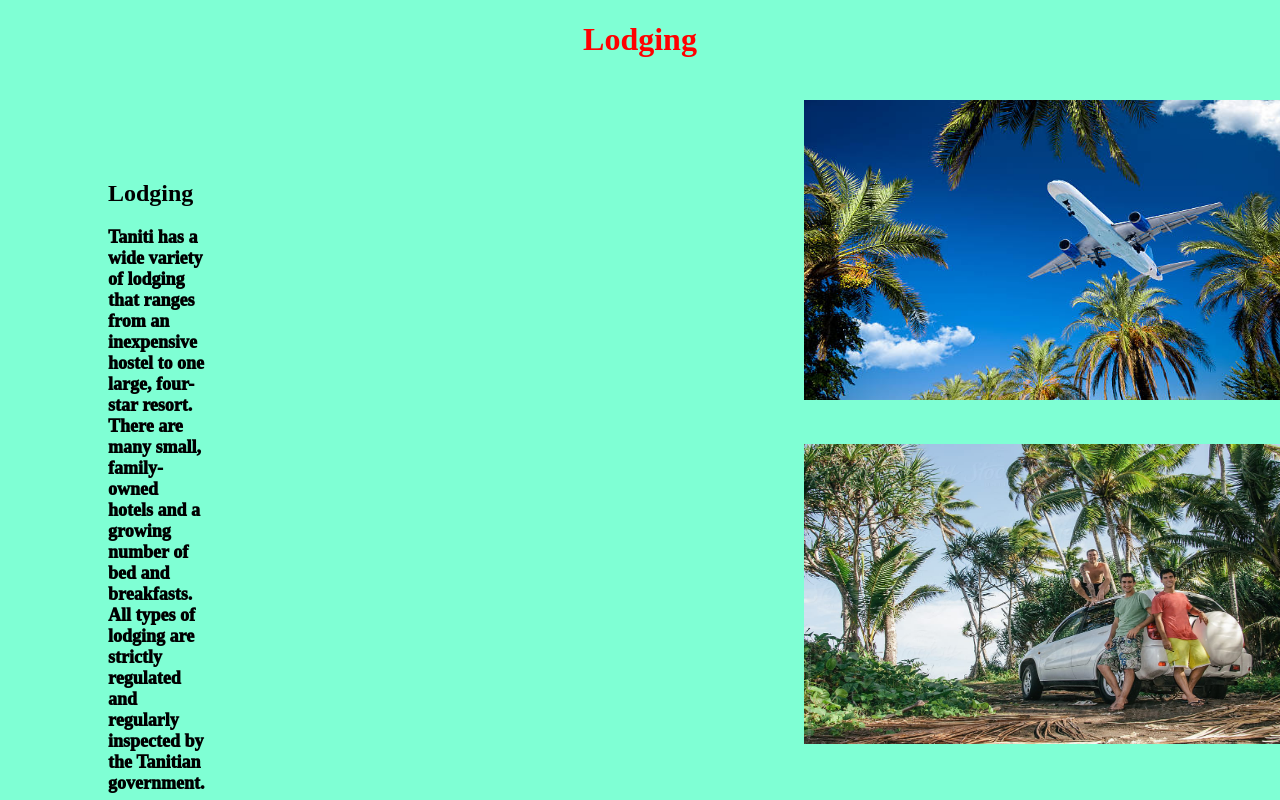
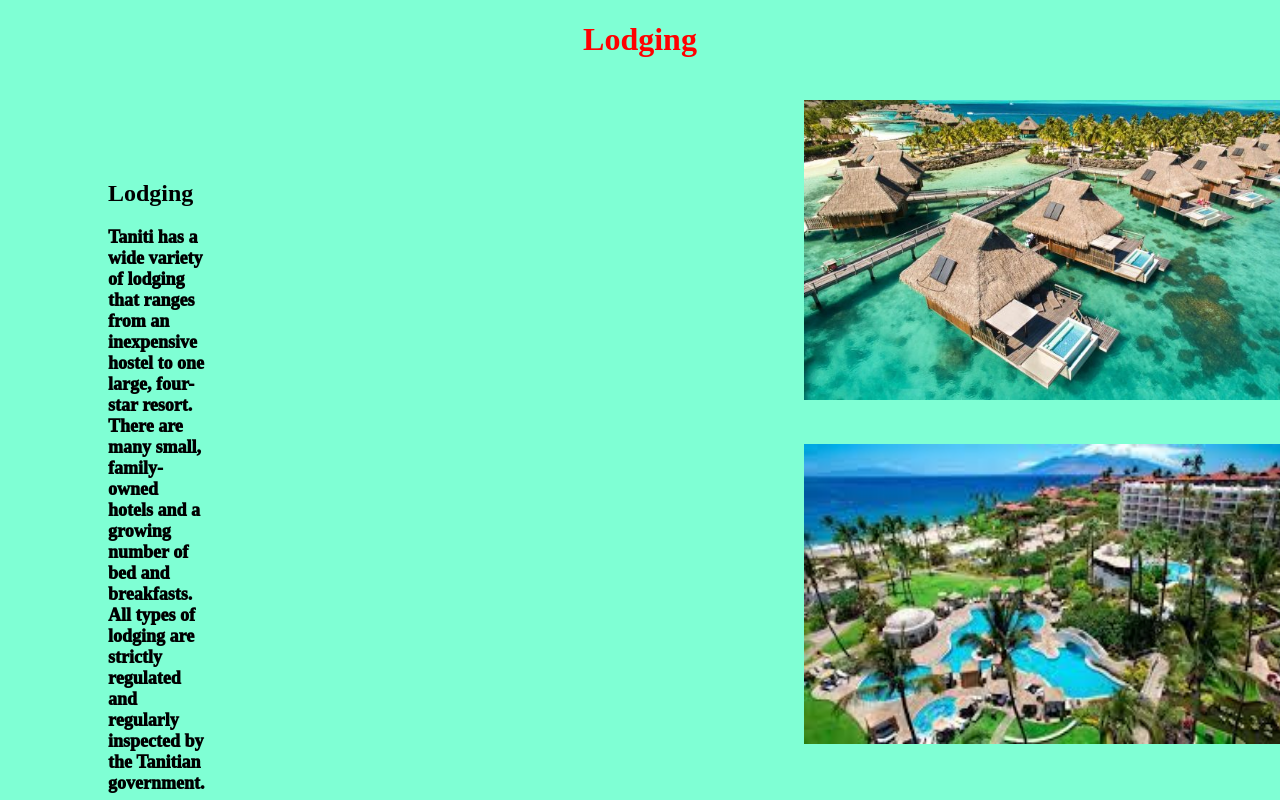
Before and after one commit to Frank-Develops/d479, a plain HTML site: page lodging.html in a window 1280 px wide. Shown: the top 800 px of the page. Drawn offline with Linux system fonts and the light colour scheme.

Commit message:
all content added

```diff
--- a/lodging.html
+++ b/lodging.html
@@ -19,8 +19,8 @@
             </div>
         </div>
         <div class="images">
-            <img src="istockphoto-155015752-612x612.jpg" class="second-image">
-            <img src="206275.jpg" class="second-image">
+            <img src="Conrad-Bora-Bora-Nui-693x390.jpg" class="second-image">
+            <img src="Untitled2.jpg" class="second-image">
         </div>
     </div>
     <footer>
```
Also changed, not shown: attractions.html (+2 -2 lines), food.html (+2 -2 lines), more.html (+2 -2 lines), 240_F_12537531_DYf9Hr3eP6O2irHpwlahW6G15B8aIDCM.jpg (added), Conrad-Bora-Bora-Nui-693x390.jpg (added), Hero-best-tropical-island-vacations-turtle-island-fiji-1024x575-1.jpg (added), Tropical-Party-Culinary-Hill-LR-06.jpg (added), Untitled.jpg (added), Untitled2.jpg (added), istockphoto-955765580-612x612.jpg (added), tropical-beach-1.jpg (added).
